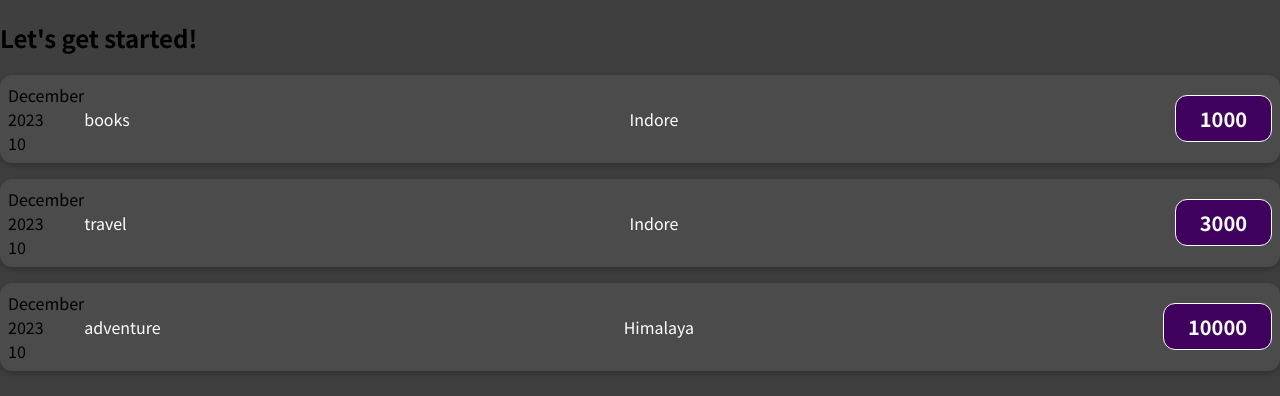
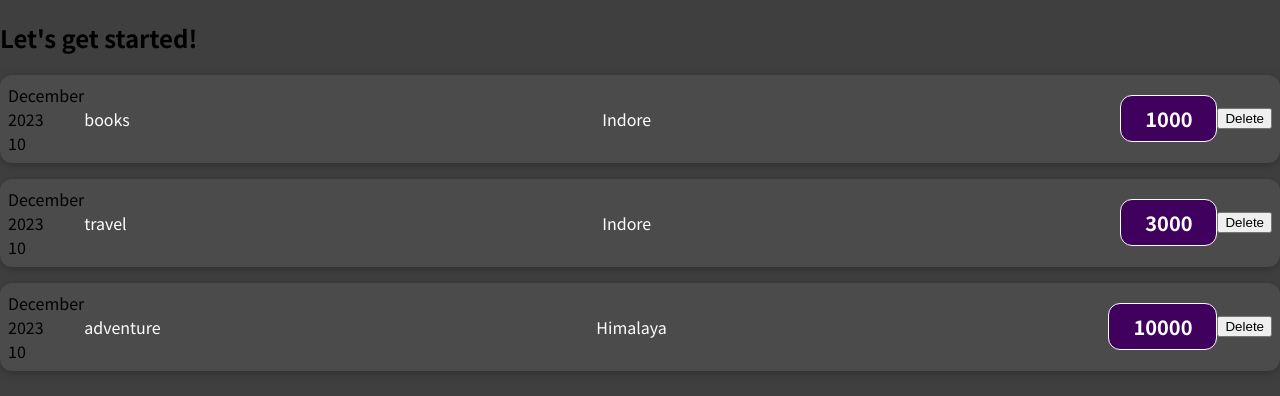
Before and after one commit to Yash-Gupta03/react_scratch_project, a JavaScript app: page / in a window 1280 px wide. Shown: the top 396 px of the page. Built offline with nearby package versions, Linux system fonts and the light colour scheme.

Commit message:
event created

```diff
--- a/src/components/ExpenseItem.js
+++ b/src/components/ExpenseItem.js
@@ -8,6 +8,10 @@ const ExpenseItem = (props) => {
     // const expenseAmount = 5000;
     // const location = 'Indore'
 
+    const deleteExpense = () => {
+        console.log('This is to delete a expense');
+    }
+
 
     return (
         <div className='expense-item'>
@@ -15,6 +19,7 @@ const ExpenseItem = (props) => {
         <div className='expense-item__description'>{props.title}</div>
         <div className='expense-item__description'>{props.location}</div>
         <div className='expense-item__price'>{props.amount}</div>
+        <button onClick={deleteExpense}>Delete</button>
         </div>
     )
 }
```
